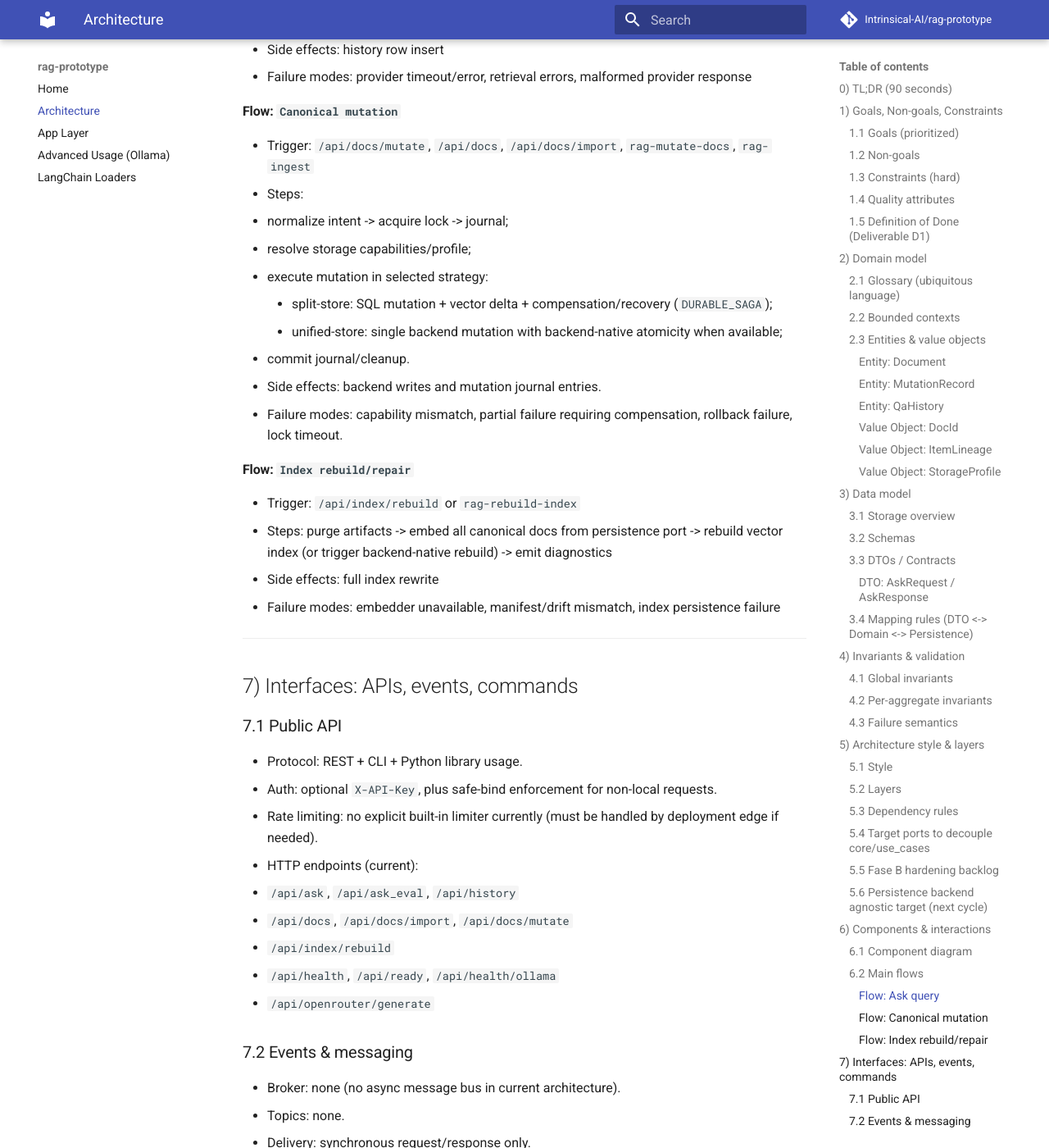
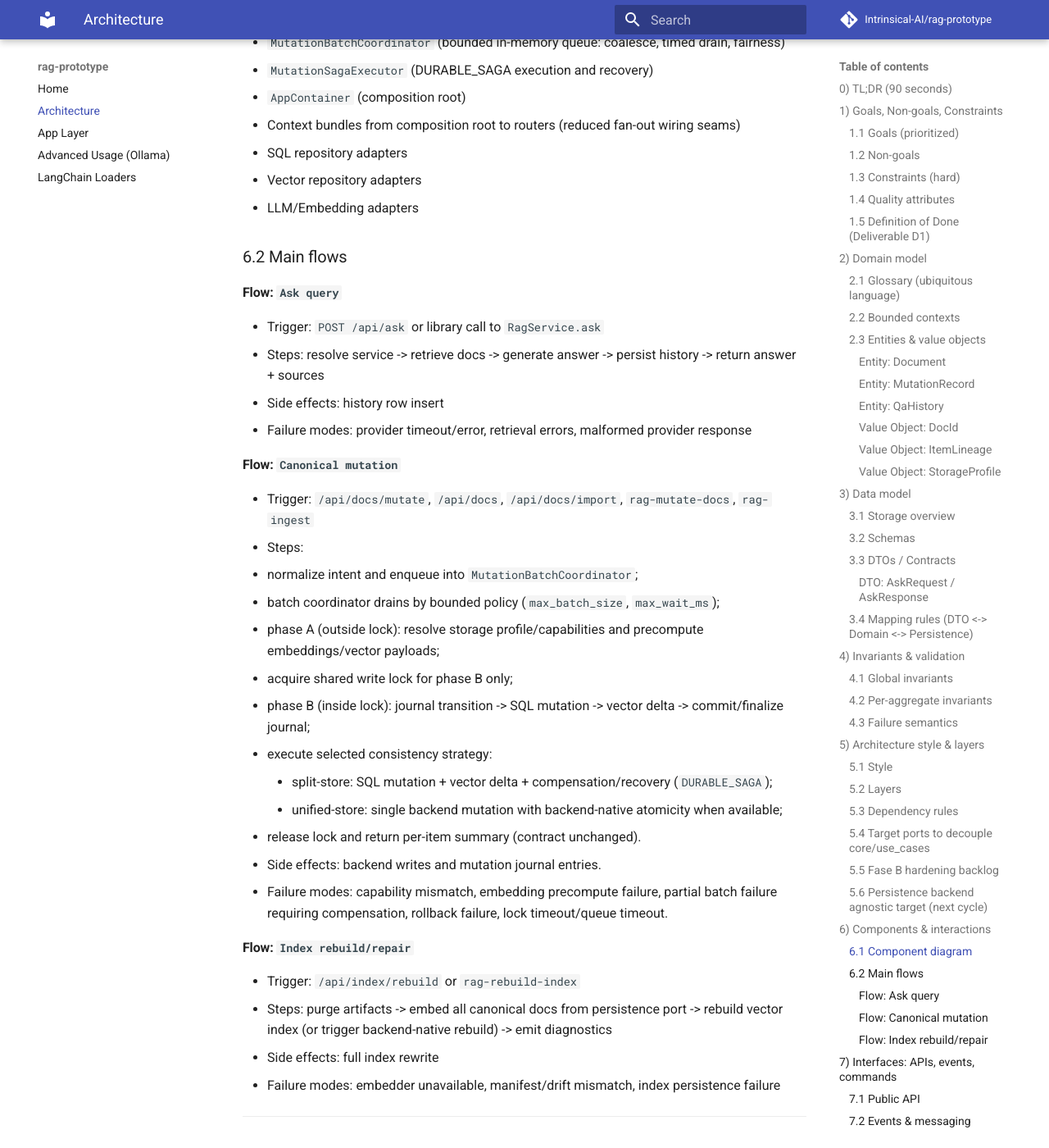
Before and after one commit to Intrinsical-AI/rag-prototype, an MkDocs documentation site: the page built from docs/architecture.md, in a window 1280 px wide and 1400 px high, scrolled down 11916 px. Shown: the whole window at 82% size. Built offline with MkDocs 1.6.1 and Material for MkDocs 9.7.7, drawn with Linux system fonts in a browser that asks for light colours; comment, search, counter and statistics services are not loaded; some of the changed text lies outside the part shown.

```diff
--- a/docs/architecture.md
+++ b/docs/architecture.md
@@ -11,7 +11,7 @@
 - **Why:** The immediate priority is architectural stabilization and decoupling (not feature expansion). We will accept breaking changes to eliminate structural debt now and freeze a clean first deliverable.
 - **How:**
   - Domain + ports in `core/`, adapters in `infrastructure/`, composition in `composition/`, transports in `http/` and `cli_commands/`.
-  - Canonical write path via `MutationCoordinator`, with consistency strategy selected by storage profile/capabilities (`DURABLE_SAGA` for split-store; single-store atomic when supported).
+  - Canonical write path via `MutationCoordinator` (thin orchestrator), with batch and saga execution delegated to dedicated modules and consistency strategy selected by storage profile/capabilities (`DURABLE_SAGA` for split-store; single-store atomic when supported).
   - SQL writes inside canonical mutation run under explicit `mutation_uow_factory` and shared SQL session context (`session_uow`).
   - App/runtime wiring centralized in `AppContainer` + `composition/*`.
   - Architecture guard tests enforce import boundaries in CI.
@@ -147,6 +147,8 @@
     - unified-store (single adapter handles document + vector + metadata operations).
 - Cache: in-process runtime cache (`RagService` cache versioned via `system_state`).
 - Files / blobs: local filesystem (`data/`, index artifacts, mutation journal).
+- Concurrency locks: OS-level file/write lock adapters in `infrastructure/concurrency/locks/{file_lock.py,write_lock.py}`.
+- Evaluation fixtures: repository-level datasets under `datasets/` (for example `datasets/rag_eval_v1.jsonl`), optionally overridden by `RAG_EVAL_DATASET_PATH`.
 
 ### 3.2 Schemas
 - SQL models: `src/local_rag_backend/infrastructure/persistence/sql/models.py`
@@ -197,6 +199,9 @@
 - Canonical write flow is journaled and recoverable (`DURABLE_SAGA`).
 - Canonical SQL mutation and SQL compensation run inside explicit unit-of-work boundaries.
 - When UoW is active, SQL repositories must reuse the bound session and must not force early commit.
+- Lock scope is bounded to local commit work only (journal transition + SQL + vector/index commit).
+- Network I/O (`embeddings`/provider calls) must never execute while holding `multiprocess_write_lock`.
+- Mutation requests may be coalesced before lock acquisition and drained as bounded micro-batches (`max_batch_size`, `max_wait_ms`).
 - Dense/hybrid mutation cannot silently proceed when embeddings backend is unavailable.
 - Retrieval mode must be one of `sparse|dense|hybrid`.
 - Transport isolation rule: removing `http/` must not break core mutation/query capabilities.
@@ -214,6 +219,8 @@
 - Validation errors: mapped to `AppError` hierarchy (`400/401/404/409/413/422/5xx`).
 - Idempotency: `op_id` in mutation intent guarantees replay-safe behavior.
 - Retry safety: incomplete mutation records are recoverable at startup/background intervals.
+- Embedding failures are pre-lock failures: they must not leave partial SQL/vector state.
+- Batch mutation failures preserve per-item safety: item-level replay remains safe through idempotent `op_id` and journal state transitions.
 - Consistency model per operation:
   - SQL-only operations: atomic per DB transaction (owned session) or per explicit unit-of-work (shared session).
   - SQL + vector mutations: `DURABLE_SAGA` with compensation/recovery.
@@ -259,17 +266,16 @@ Ports defined in `core/ports/use_cases.py` are active and used by all migrated u
 
 | Use case module | Current coupling | Target port/abstraction |
 | --------------- | ---------------- | ----------------------- |
-| `docs_query.py` | migrated to port-based read path | `DocsReadPort` (`list_docs_page`) |
 | `docs_import.py` | migrated to loader/detector port | `DocsImportLoaderPort` |
 | `rag_query.py` | migrated to runtime/history ports | `HistoryReadPort` + `RagRuntimeFactoryPort` |
 | `health.py` | migrated to diagnostics port | `HealthDiagnosticsPort` |
 | `evaluation.py` | migrated to eval storage/retriever ports | `EvalStoragePort` + `EvalRetrieverFactoryPort` |
 | `openrouter.py` | migrated to port-based OpenAI-compatible client | `OpenRouterClientPort` (OpenAI-compatible adapter) |
 | `mutations.py` | migrated to blocking execution port | `BlockingExecutorPort` |
-| `docs_mutation.py` | orchestrator kept thin; contracts/handlers extracted | `docs_mutation_contracts.py` + `docs_mutation_handlers.py` |
+| `docs_mutation.py` | orchestrator kept thin; contracts/batch/saga extracted | `docs_mutation_contracts.py` + `_batch_coordinator.py` + `_mutation_saga_executor.py` |
 
 ### 5.5 Fase B hardening backlog
-- [x] `core/use_cases/docs_mutation.py` coordinator complexity reduced: intent normalization + journal payload shaping externalized (`docs_mutation_contracts.py` / `docs_mutation_runtime.py`), SQL/vector/recovery handlers extracted, coordinator now focused on orchestration.
+- [x] `core/use_cases/docs_mutation.py` coordinator complexity reduced: intent normalization + journal payload shaping externalized (`docs_mutation_contracts.py`), SQL/vector/recovery + locking extracted to `_mutation_saga_executor.py`, and batching extracted to `_batch_coordinator.py`.
 - [TODO: Fase C] Unit-of-work boundary (`mutation_uow_factory`) is active and bound to shared SQL sessions (`session_uow`) for mutation SQL + rollback paths; extending the same transactional seam to other write-heavy workflows is intentionally deferred.
 - [x] Composition fan-out reduced with context bundles in `AppContainer` (`build_mutation_execution_bundle`, `build_docs_*_bundle`, `build_health_readiness_bundle`, `build_rag_*_bundle`) and router consumption.
 - [x] Evaluation/CLI paths now consume `AppContainer` bundles/builders instead of direct adapter/wiring assembly (eval command, docs mutate/ingest CLI, index rebuild/status CLI).
@@ -299,7 +305,9 @@ Fase B closure (2026-03-01):
 - Source of truth diagram path (to maintain in D1): `docs/diagrams/components.mmd`
 - Runtime key components:
   - `RagService` (query orchestration)
-  - `MutationCoordinator` (write orchestration)
+  - `MutationCoordinator` (thin write orchestration and delegation)
+  - `MutationBatchCoordinator` (bounded in-memory queue: coalesce, timed drain, fairness)
+  - `MutationSagaExecutor` (DURABLE_SAGA execution and recovery)
   - `AppContainer` (composition root)
   - Context bundles from composition root to routers (reduced fan-out wiring seams)
   - SQL repository adapters
@@ -317,14 +325,17 @@ Fase B closure (2026-03-01):
 #### Flow: `Canonical mutation`
 - Trigger: `/api/docs/mutate`, `/api/docs`, `/api/docs/import`, `rag-mutate-docs`, `rag-ingest`
 - Steps:
-  - normalize intent -> acquire lock -> journal;
-  - resolve storage capabilities/profile;
-  - execute mutation in selected strategy:
+  - normalize intent and enqueue into `MutationBatchCoordinator`;
+  - batch coordinator drains by bounded policy (`max_batch_size`, `max_wait_ms`);
+  - phase A (outside lock): resolve storage profile/capabilities and precompute embeddings/vector payloads;
+  - acquire shared write lock for phase B only;
+  - phase B (inside lock): journal transition -> SQL mutation -> vector delta -> commit/finalize journal;
+  - execute selected consistency strategy:
     - split-store: SQL mutation + vector delta + compensation/recovery (`DURABLE_SAGA`);
     - unified-store: single backend mutation with backend-native atomicity when available;
-  - commit journal/cleanup.
+  - release lock and return per-item summary (contract unchanged).
 - Side effects: backend writes and mutation journal entries.
-- Failure modes: capability mismatch, partial failure requiring compensation, rollback failure, lock timeout.
+- Failure modes: capability mismatch, embedding precompute failure, partial batch failure requiring compensation, rollback failure, lock timeout/queue timeout.
 
 #### Flow: `Index rebuild/repair`
 - Trigger: `/api/index/rebuild` or `rag-rebuild-index`
@@ -350,7 +361,7 @@ Fase B closure (2026-03-01):
 ### 7.2 Events & messaging
 - Broker: none (no async message bus in current architecture).
 - Topics: none.
-- Delivery: synchronous request/response only.
+- Delivery: synchronous request/response at API boundary, with internal in-process batch queue for mutation coalescing.
 - Consumer idempotency: achieved in mutation path via `op_id` + journal, not via broker semantics.
 
 ---
@@ -376,15 +387,16 @@ Fase B closure (2026-03-01):
   - optional unified engine deployment in future cycles
   - moderate concurrent requests
 - Bottlenecks:
-  - embedding/generation network latency
+  - embedding/generation network latency (outside lock but still dominant end-to-end in dense mode)
   - index rebuild operations
-  - shared write lock under heavy mutation load
+  - shared write lock under heavy mutation load, plus SQLite exclusive-write serialization
 - Benchmarks:
   - functional: `pytest` integration/e2e suites
-  - runtime signals: `rag_query_duration_seconds`, blocking queue metrics
+  - runtime signals: `rag_query_duration_seconds`, mutation queue/lock/batch metrics
 - Scaling strategy:
   - vertical first (single instance)
   - optional multi-worker ASGI; process cache invalidation via `system_state` versioning
+  - mutation throughput improved via short critical section + micro-batching (fewer lock acquisitions, fewer write transactions)
   - no distributed storage orchestration in D1 scope
 
 ---
@@ -396,11 +408,16 @@ Fase B closure (2026-03-01):
   - `rag_queries_total`, `rag_query_duration_seconds`
   - `rag_ingest_requests_total`, `rag_ingest_docs_total`
   - `rag_blocking_pending_tasks`, `rag_blocking_saturation_ratio`, queue wait/run histograms
+  - `mutation_embed_ms` (outside-lock preprocessing latency)
+  - `mutation_lock_wait_ms` (time blocked waiting for shared write lock)
+  - `mutation_lock_hold_ms` (critical section duration)
+  - `mutation_batch_size`, `mutation_batch_drain_ms`, `mutation_queue_depth`
   - optional HTTP metrics via middleware when monitoring is enabled
 - Tracing: no distributed tracing backend integrated yet.
 - Alerting thresholds (initial recommendation):
   - readiness failures > 0 in rolling window
   - blocking saturation ratio > 0.8 sustained
+  - mutation lock wait p95 above agreed SLO window
   - mutation journal incomplete records > 0 sustained
 
 ---
@@ -412,6 +429,7 @@ Fase B closure (2026-03-01):
 | Unit | domain/services/use cases/adapters | `pytest` | pass |
 | Integration | SQL/vector/index/recovery interactions | `pytest` | pass |
 | E2E | API behavior and retrieval smoke | `pytest` | pass |
+| Stress | multi-worker mutation contention and queue behavior | `pytest` + stress scripts | pass |
 | Architecture | import boundaries/layer rules | `pytest` + AST checks | pass |
 | Type/Lint/Sec | static quality | `mypy`, `ruff`, `bandit`, `safety`, `pre-commit` | pass |
 
@@ -421,6 +439,11 @@ Key mutation/UoW characterization tests:
 - `tests/unit/core/use_cases/test_docs_mutation_refactor.py`
 - `tests/unit/infrastructure/persistence/sql/test_sql_storage.py`
 - `tests/integration/test_mutation_journal_recovery_e2e.py`
+- multiprocess stress profile (ground truth):
+  - real ASGI workers (>=4)
+  - synthetic embedding jitter `200-2000ms`
+  - synthetic embedding failure rate `5%` (`502/504` mapping)
+  - lock contention assertions on `mutation_lock_wait_ms` / `mutation_lock_hold_ms`
 
 ---
 
@@ -474,6 +497,8 @@ Active ADR set for D1:
 5. ADR-005: Architecture test suite as release gate.
 6. ADR-006: Mutation UoW + shared SQL session boundary in `SqlDocumentStorage`/`HistorySqlStorage`.
 7. ADR-007 (proposed): persistence topology abstraction (split-store and unified-store), capability matrix, and cross-backend contract test policy.
+8. ADR-008 (proposed): short lock critical section (no network I/O under lock) with precomputed embedding/vector payloads.
+9. ADR-009 (proposed): single-writer micro-batching in `MutationCoordinator` (`max_batch_size`, `max_wait_ms`, drain-on-lock-owner).
 
 ---
 
```
Also changed, not shown: README.md (+2 -2 lines), docs/USAGE.md (+3 -1 lines), docs/app.md (+16 -8 lines).
